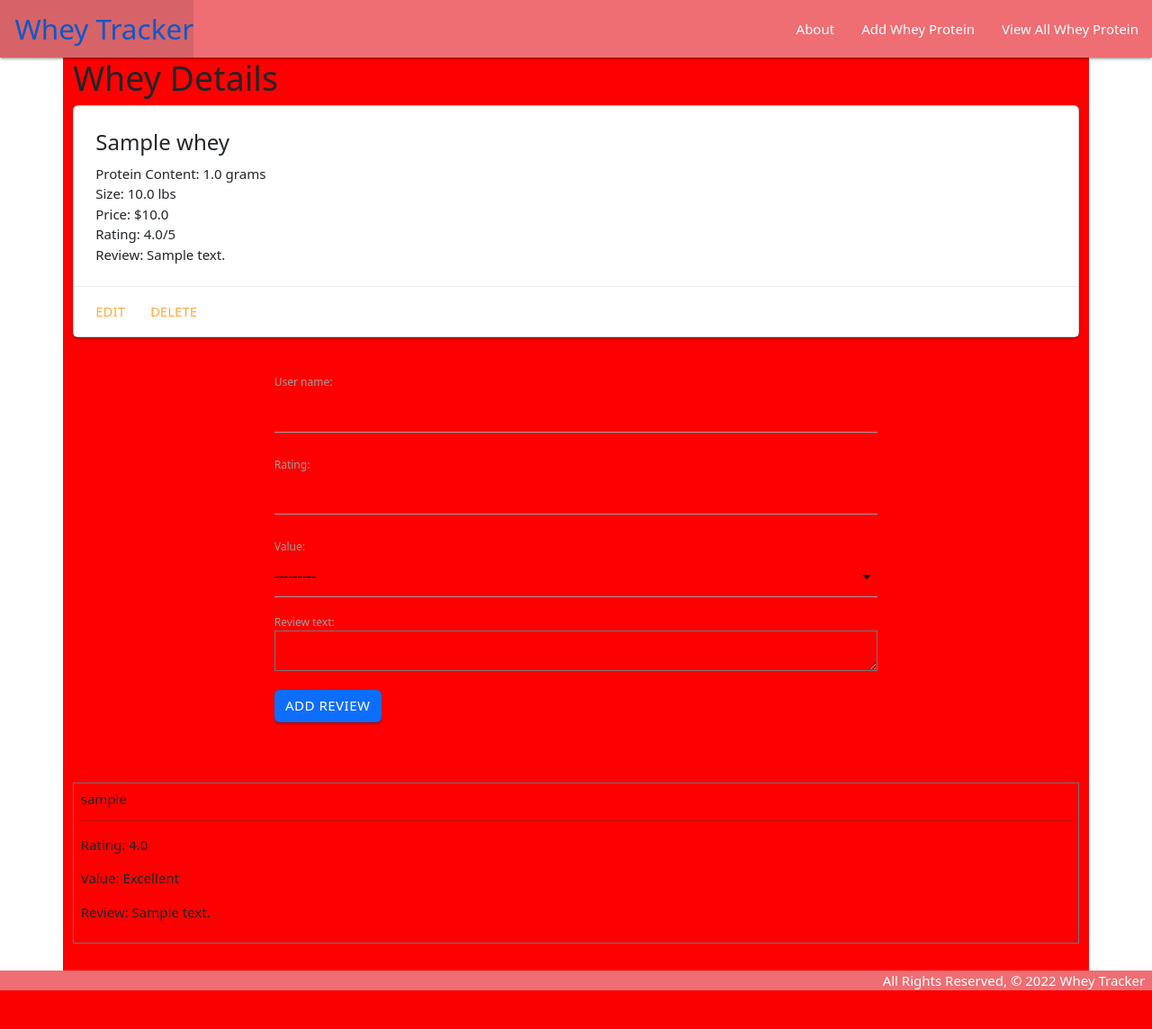
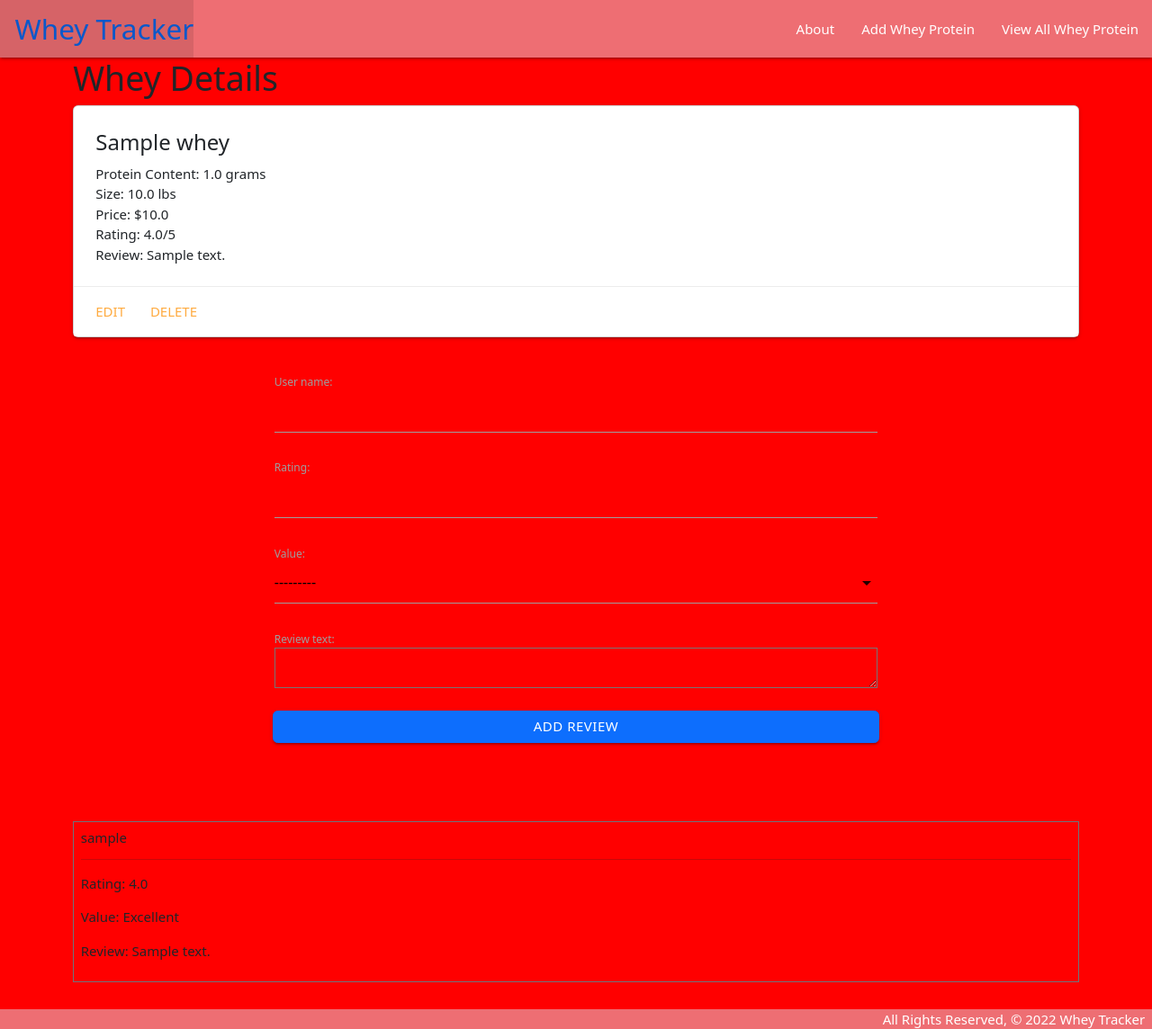
Before and after one commit to Tosin0814/Whey-Tracker, a Django app: page /whey/1/ in a window 1280 px wide. Shown: the whole page at 90% size. Before the commit the page ends 1101 px from the top, so only its background shows below. Run offline with Django 4.2, Linux system fonts and the light colour scheme; tables that the repository leaves empty hold one stand-in row (values such as "Sample post").

Commit message:
Style review form

```diff
--- a/main_app/static/css/style.css
+++ b/main_app/static/css/style.css
@@ -1,11 +1,11 @@
 body {
+    background-color: red;
     display: flex;
     min-height: 100vh;
     flex-direction: column;
 }
 
 main {
-    background-color: red;
     flex: 1 0 auto;
 }
 
--- a/main_app/templates/whey/detail.html
+++ b/main_app/templates/whey/detail.html
@@ -17,7 +17,7 @@
     </div>
     <br>
     <div class="add-review-form">
-        <form action="{% url 'add_customer_review' whey.id %}" method="post">
+        <form class="row g-1" action="{% url 'add_customer_review' whey.id %}" method="post">
             {% csrf_token %}
             {{ customer_rating_form.as_p }}
             <input type="submit" class="btn btn-primary" value="Add Review">
```
